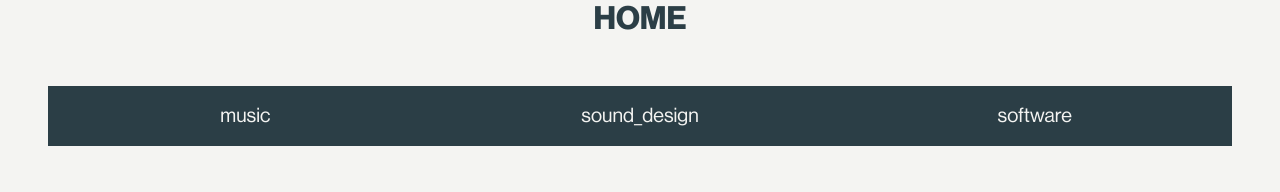
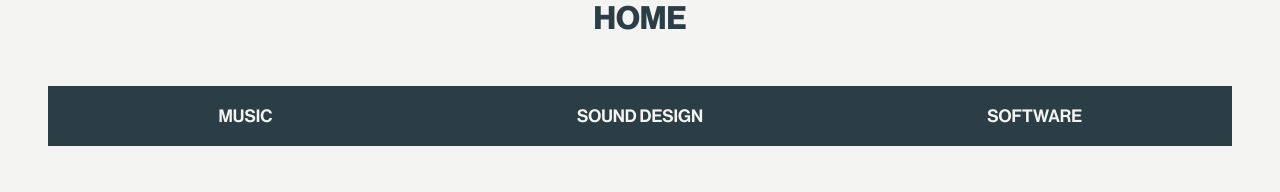
Before and after one commit to lucaayscough/lucaayscough.github.io, a React (Create React App) app: page / in a window 1280 px wide. Shown: the top 192 px of the page. Built offline with nearby package versions, Linux system fonts and the light colour scheme.

Commit message:
work on nav

```diff
--- a/src/App.css
+++ b/src/App.css
@@ -61,9 +61,8 @@ a {
     justify-content: center;
     color: var(--color-light);
     transition: color 0.1s ease;
-    font-family: 'Neue Haas Grotesk Display Pro 55 Roman';
-    font-size: 1.25em;
-
+    font-family: 'Neue Haas Grotesk Display Pro 65 Medium';
+    font-size: 1.1em;
 }
 
 .tag:hover {
--- a/src/Switch.js
+++ b/src/Switch.js
@@ -6,8 +6,7 @@ const Switch = ({ id, isToggled, onToggle }) => {
       <input type="checkbox" checked={isToggled} onChange={onToggle} />
 
       <span className="tag">
-        {id}
-        {isToggled}
+        {id.replace("_", " ").toUpperCase()}
       </span>
     </label>
   )
```
